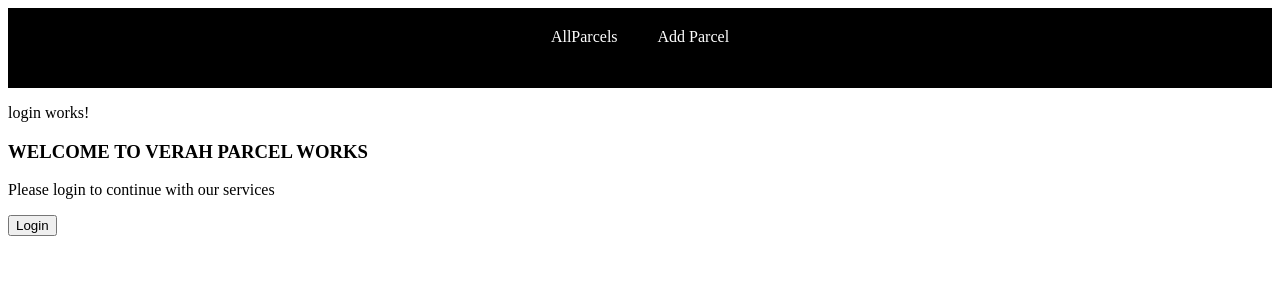
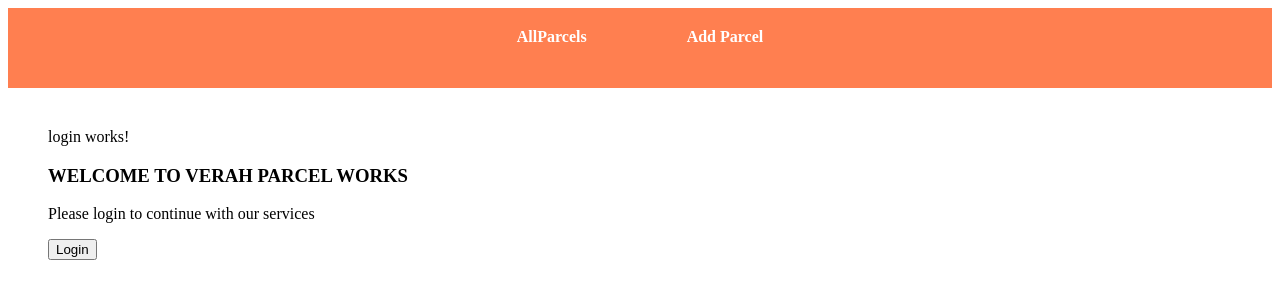
Before and after one commit to VKwamboka/assessment7, an Angular app: page /login in a window 1280 px wide. Shown: the top 300 px of the page. Built offline with nearby package versions, Linux system fonts and the light colour scheme.

Commit message:
updated code

```diff
--- a/src/app/login/login.component.css
+++ b/src/app/login/login.component.css
@@ -0,0 +1,3 @@
+.login{
+    margin: 40px;
+}
--- a/src/app/login/login.component.html
+++ b/src/app/login/login.component.html
@@ -1,5 +1,7 @@
-<p>login works!</p>
-<h3>WELCOME TO VERAH PARCEL WORKS</h3>
-<p>Please login to continue with our services</p>
+<div class="login">
+    <p>login works!</p>
+    <h3>WELCOME TO VERAH PARCEL WORKS</h3>
+    <p>Please login to continue with our services</p>
 
-<button (click)="loginService.login()">Login</button>
+    <button (click)="loginService.login()">Login</button>
+</div>
--- a/src/app/navbar/navbar.component.css
+++ b/src/app/navbar/navbar.component.css
@@ -1,6 +1,8 @@
 .navbar{
     height: 10vh;
-    background-color: black;
+    background-color:coral;
+    color: black;
+    font-weight: 900;
 }
 .logo{
     height: 100%;
@@ -14,7 +16,7 @@
     display: flex;
     justify-content: center;
     align-items: center;
-    gap: 40px;
+    gap: 100px;
 
 }
 a{
```
